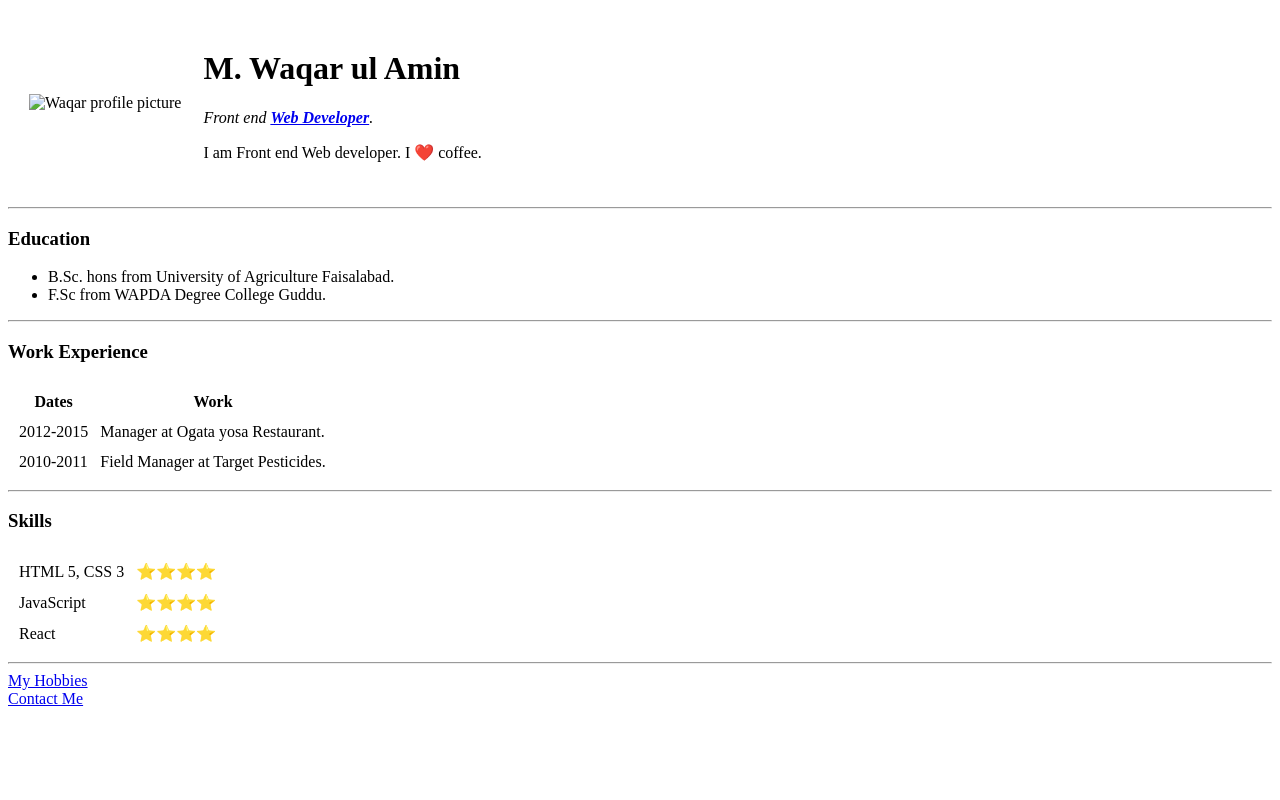
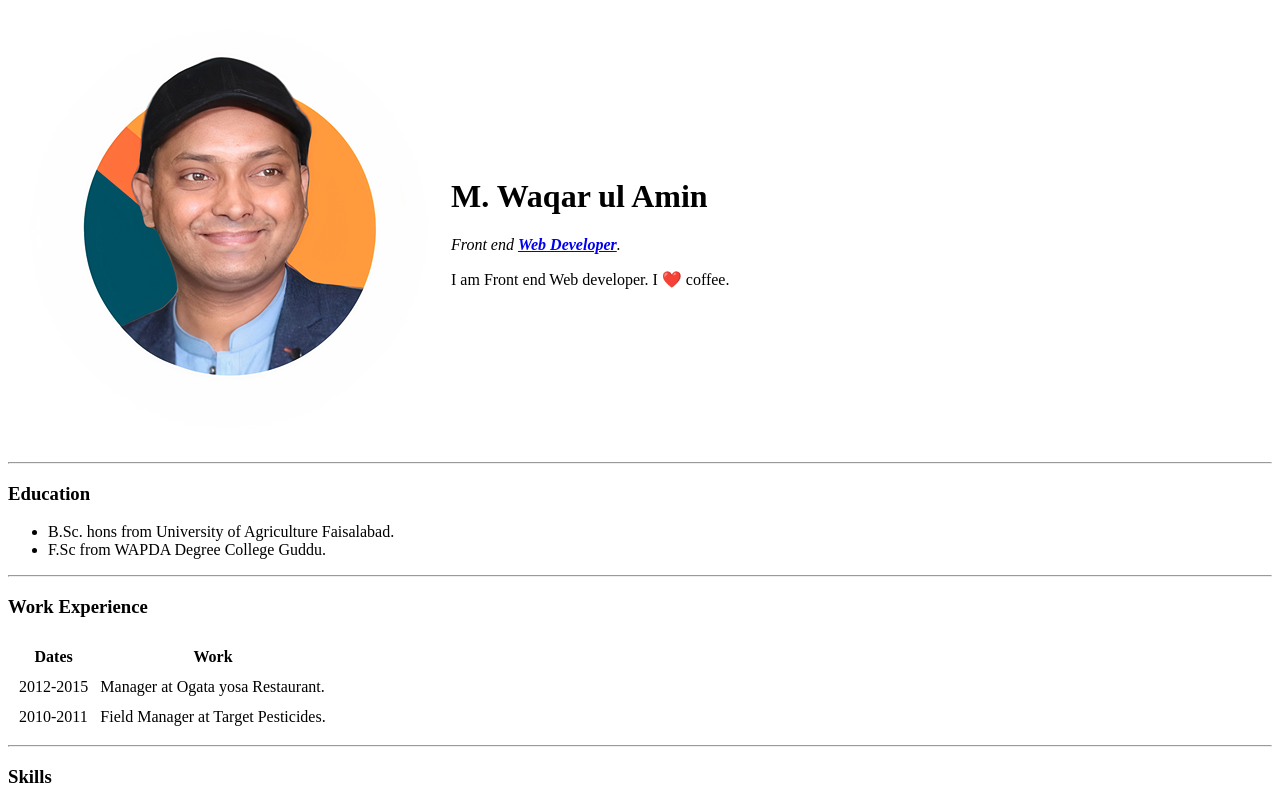
Before and after one commit to MWaqarulAmin/cv, a plain HTML site: page index.html in a window 1280 px wide. Shown: the top 800 px of the page. Drawn offline with Linux system fonts and the light colour scheme.

Commit message:
fixed image path

```diff
--- a/index.html
+++ b/index.html
@@ -11,7 +11,7 @@
 <body>
 	<table cellspacing="20">
 		<tr>
-			<td><img src="images/waqar.png" alt="Waqar profile picture" /></td>
+			<td><img src="waqar.png" alt="Waqar profile picture" /></td>
 			<td>
 				<h1>M. Waqar ul Amin</h1>
 				<p>
```
